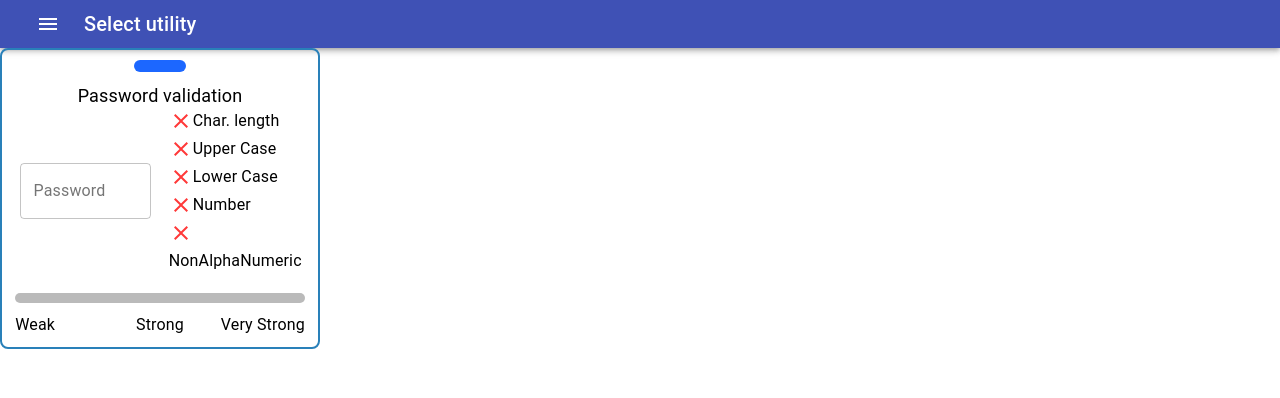
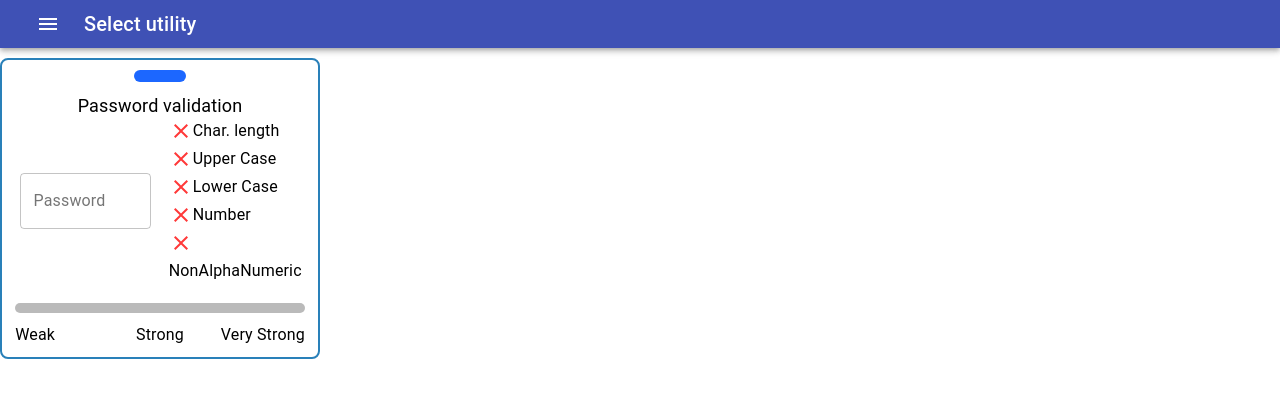
Before and after one commit to nlister-makor/enigma_x_utils_sandbox, a React (Create React App) app: page / in a window 1280 px wide. Shown: the top 398 px of the page. Built offline with nearby package versions, Linux system fonts and the light colour scheme.

Commit message:
change react-router-dom

```diff
--- a/src/Components/Password.js
+++ b/src/Components/Password.js
@@ -20,9 +20,9 @@ function Password() {
   useEffect(() => {}, [validState]);
 
   return (
-    <Grid item xs={12} lg={3} style={{ borderRadius: 8, border: '2px solid #2980b9' }}>
+    <Grid item xs={12} lg={3} style={{ borderRadius: 8, border: '2px solid #2980b9', marginTop: 10 }}>
       <Grid container alignItems="center" justifyContent="space-evenly" style={{ paddingBlock: 10 }}>
-      <Grid item xs={2} className={classes.blueShape}/>
+        <Grid item xs={2} className={classes.blueShape} />
 
         <Grid item xs={12}>
           <Typography style={{ textAlign: 'center', fontSize: 18 }}>Password validation</Typography>
```
Also changed, not shown: 1 other file (tests, documents, lock files or other folders).
